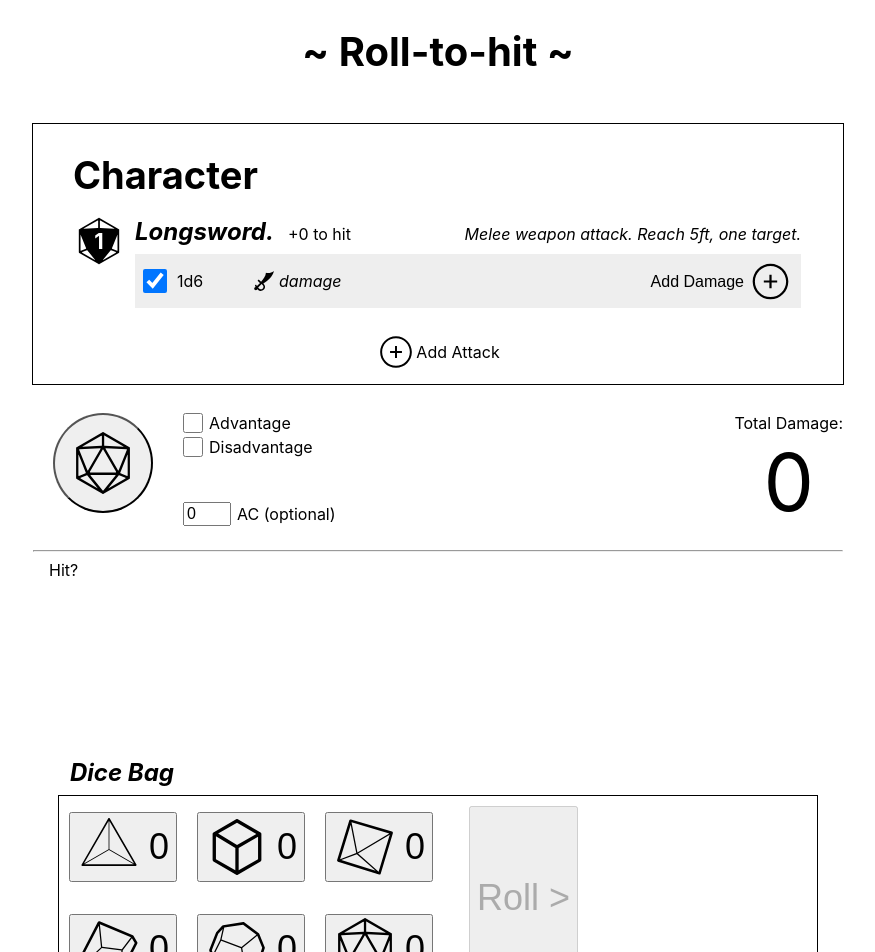
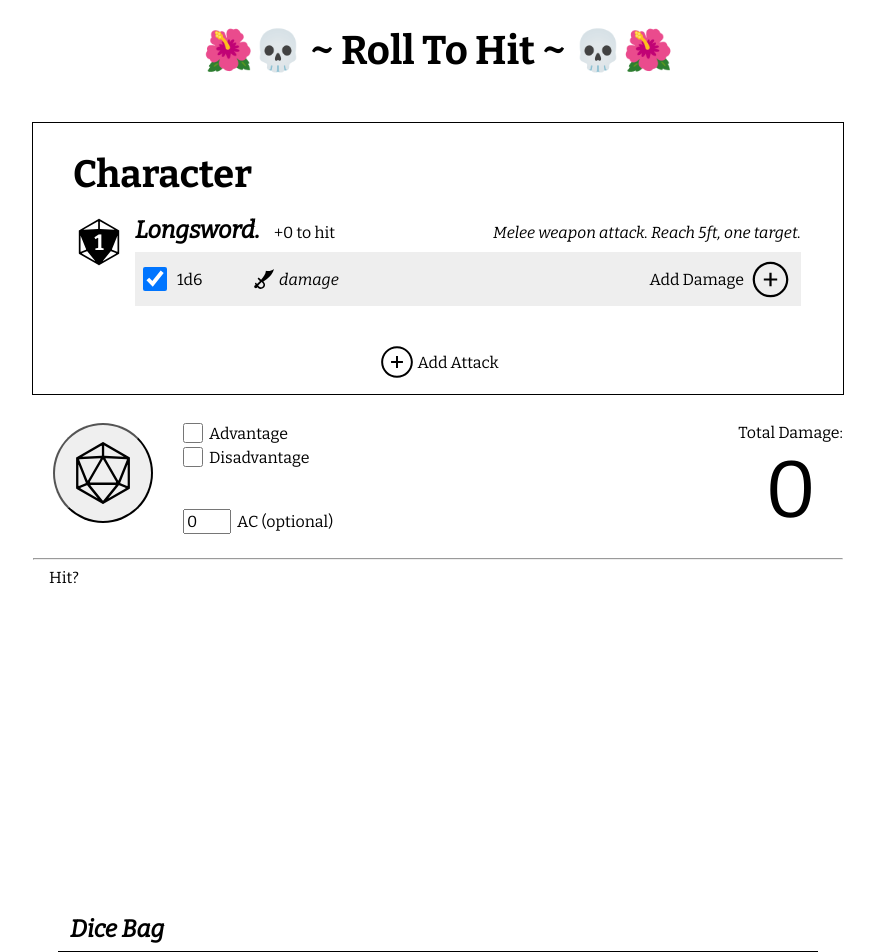
Before and after one commit to wickworks/witchdice, a React (Create React App) app: page / in a window 1280 px wide. Shown: the top 952 px of the page, without its empty margins (202-1077 px from the left). Built offline with nearby package versions, Linux system fonts and the light colour scheme.

Commit message:
Styling, bugfixes

```diff
--- a/public/index.html
+++ b/public/index.html
@@ -7,7 +7,7 @@
     <meta name="theme-color" content="#000000" />
     <meta
       name="description"
-      content="Web site created using create-react-app"
+      content="Dice roller for 5e specializing in making many attacks and getting quick results."
     />
     <link rel="apple-touch-icon" href="%PUBLIC_URL%/logo192.png" />
     <!--
@@ -24,7 +24,7 @@
       work correctly both with client-side routing and a non-root public URL.
       Learn how to configure a non-root public URL by running `npm run build`.
     -->
-    <title>React App</title>
+    <title>Roll To Hit</title>
   </head>
   <body>
     <noscript>You need to enable JavaScript to run this app.</noscript>
--- a/src/App.js
+++ b/src/App.js
@@ -5,7 +5,7 @@ import Attack from './components/Attack.jsx';
 function App() {
   return (
     <div className="App">
-      <h1>~ Roll-to-hit ~</h1>
+      <h1>🌺💀 ~ Roll To Hit ~ 💀🌺</h1>
       <Attack />
     </div>
   );
--- a/src/components/Attack.jsx
+++ b/src/components/Attack.jsx
@@ -216,6 +216,8 @@ const Attack = () => {
     newData.push(newAttack);
     setAllAttackData(newData);
     saveAllAttackData(newData);
+
+    setRollData([]);
   }
 
   const deleteAttack = (attackID) => {
@@ -223,6 +225,8 @@ const Attack = () => {
     newData.splice(attackID, 1);
     setAllAttackData(newData);
     saveAllAttackData(newData);
+
+    setRollData([]);
   }
 
   // console.log('');
@@ -239,6 +243,7 @@ const Attack = () => {
               type="text"
               value={characterName}
               onKeyPress={ (e) => { if (e.key === 'Enter') {setIsEditingCharacterName(false)} }}
+              onBlur={ () => {setIsEditingCharacterName(false)} }
               onChange={ e => setCharacterName(e.target.value) }
               placeholder={'Character name'}
               focus={'true'}
@@ -257,6 +262,7 @@ const Attack = () => {
               attackData={allAttackData[i]}
               attackFunctions={attackFunctions}
               deleteAttack={(attackID) => deleteAttack(attackID)}
+              clearRollData={() => setRollData([])}
               key={i}
             />
           )
--- a/src/components/AttackSource.jsx
+++ b/src/components/AttackSource.jsx
@@ -6,7 +6,7 @@ import './AttackSource.scss';
 const defaultDamageData =
   {dieCount: 1, dieType: 6, modifier: 0, damageType: 'slashing', name: '', tags: [], enabled: true};
 
-const AttackSource = ({attackID, attackData, attackFunctions, deleteAttack}) => {
+const AttackSource = ({attackID, attackData, attackFunctions, deleteAttack, clearRollData}) => {
   const { damageData, dieCount, modifier, name } = attackData;
   const { setDamageData, setDieCount, setModifier, setName } = attackFunctions;
 
@@ -57,6 +57,8 @@ const AttackSource = ({attackID, attackData, attackFunctions, deleteAttack}) =>
     let newDamage = deepCopy(defaultDamageData);
     newData.push(newDamage);
     setDamageData(newData, attackID);
+
+    clearRollData();
   }
 
   const deleteDamage = (damageID) => {
@@ -64,6 +66,8 @@ const AttackSource = ({attackID, attackData, attackFunctions, deleteAttack}) =>
     newData.splice(damageID, 1);
     setDamageData(newData, attackID);
     setIsDamageEditOpen(false);
+
+    clearRollData();
   }
 
   // clear out the "we're editing this damage" whenever the panel closes
@@ -124,6 +128,7 @@ const AttackSource = ({attackID, attackData, attackFunctions, deleteAttack}) =>
                 type="text"
                 value={name}
                 onKeyPress={ (e) => { if (e.key === 'Enter') {setIsEditingName(false)} }}
+                onBlur={ () => {setIsEditingName(false)} }
                 onChange={ e => setName(e.target.value, attackID) }
                 placeholder={'Attack name'}
                 focus={'true'}
--- a/src/components/AttackSource.scss
+++ b/src/components/AttackSource.scss
@@ -2,9 +2,10 @@
 
 .AttackSource {
   display: flex;
-  margin-bottom: 20px;
+  margin-bottom: 32px;
 
   .die-count-container {
+    margin-top: 2px;
     margin-right: 12px;
 
     .asset {
--- a/src/components/DamageSource.jsx
+++ b/src/components/DamageSource.jsx
@@ -39,6 +39,33 @@ const DamageSource = ({
     let newTags = []
     selectedTags.map((tag) => { newTags.push(tag.id) })
     setTags(newTags, attackID, damageID)
+  }
+
+  function renderEditMetaData() {
+    return(
+      <>
+        <input
+          type="text"
+          className='damage-name'
+          value={name}
+          onChange={e => setName(e.target.value, attackID, damageID)}
+          placeholder={'Damage source'}
+        />
+
+        <div className='tag-select'>
+          <Multiselect
+            options={tagOptions}
+            displayValue="name"
+            hidePlaceholder={true}
+            selectedValues={selectedTags}
+            closeIcon='cancel'
+            onSelect={(tag) => handleTagUpdate(tag)}
+            onRemove={(tag) => handleTagUpdate(tag)}
+          />
+          {(tags.length === 0) && <label>Damage tags</label>}
+        </div>
+      </>
+    )
   }
 
   return (
@@ -92,6 +119,9 @@ const DamageSource = ({
               />
 
               <span>Flat Damage</span>
+
+              {renderEditMetaData()}
+
             </> : <>
               {/* DICE ROLL */}
               <input
@@ -119,26 +149,7 @@ const DamageSource = ({
               />
 
 
-              <input
-                type="text"
-                className='damage-name'
-                value={name}
-                onChange={e => setName(e.target.value, attackID, damageID)}
-                placeholder={'Damage source'}
-              />
-
-              <div className='tag-select'>
-                <Multiselect
-                  options={tagOptions}
-                  displayValue="name"
-                  hidePlaceholder={true}
-                  selectedValues={selectedTags}
-                  closeIcon='cancel'
-                  onSelect={(tag) => handleTagUpdate(tag)}
-                  onRemove={(tag) => handleTagUpdate(tag)}
-                />
-                {(tags.length === 0) && <label>Damage tags</label>}
-              </div>
+              {renderEditMetaData()}
 
             </>}
           </div>
--- a/src/components/DiceBag.scss
+++ b/src/components/DiceBag.scss
@@ -8,6 +8,11 @@
     @include text_attack_name;
     margin-bottom: 8px;
     margin-left: 12px;
+  }
+
+  button {
+    @include text_default;
+    cursor: pointer;
   }
 
   .bag-container {
@@ -35,6 +40,7 @@
       @include text_dicebag_count;
       margin: 10px;
       flex-shrink: 0;
+      font-weight: bold;
     }
 
     .result-container {
--- a/src/components/Roll.jsx
+++ b/src/components/Roll.jsx
@@ -40,7 +40,8 @@ const Roll = ({
             const damageSource = damageSourceData[sourceID];
 
             let disableClass = '';
-            if (!damageSource.enabled) { disableClass = 'disabled'; }
+            // if (!damageSource.enabled) { disableClass = 'disabled'; }
+            if (!damageSource.enabled) { disableClass = 'hidden'; }
             if (damageSource.tags.includes("first") && !isFirstHit) { disableClass = 'hidden'; }
 
             let rerollClass = rerolled ? 'rerolled' : '';
--- a/src/components/Roller.scss
+++ b/src/components/Roller.scss
@@ -2,7 +2,7 @@
 
 .Roller {
   padding: 8px 0;
-  margin-bottom: 150px;
+  margin-bottom: 300px;
   width: 810px;
 
   .controls-and-results {
--- a/src/fonts.scss
+++ b/src/fonts.scss
@@ -1,6 +1,8 @@
+@import url('https://fonts.googleapis.com/css?family=Bitter:regular,bold,italic&subset=latin,latin-ext');
 
 
 @mixin text_default {
+  font-family: 'Bitter';
   font-size: 16px;
 }
 
```
Also changed, not shown: public/manifest.json.
